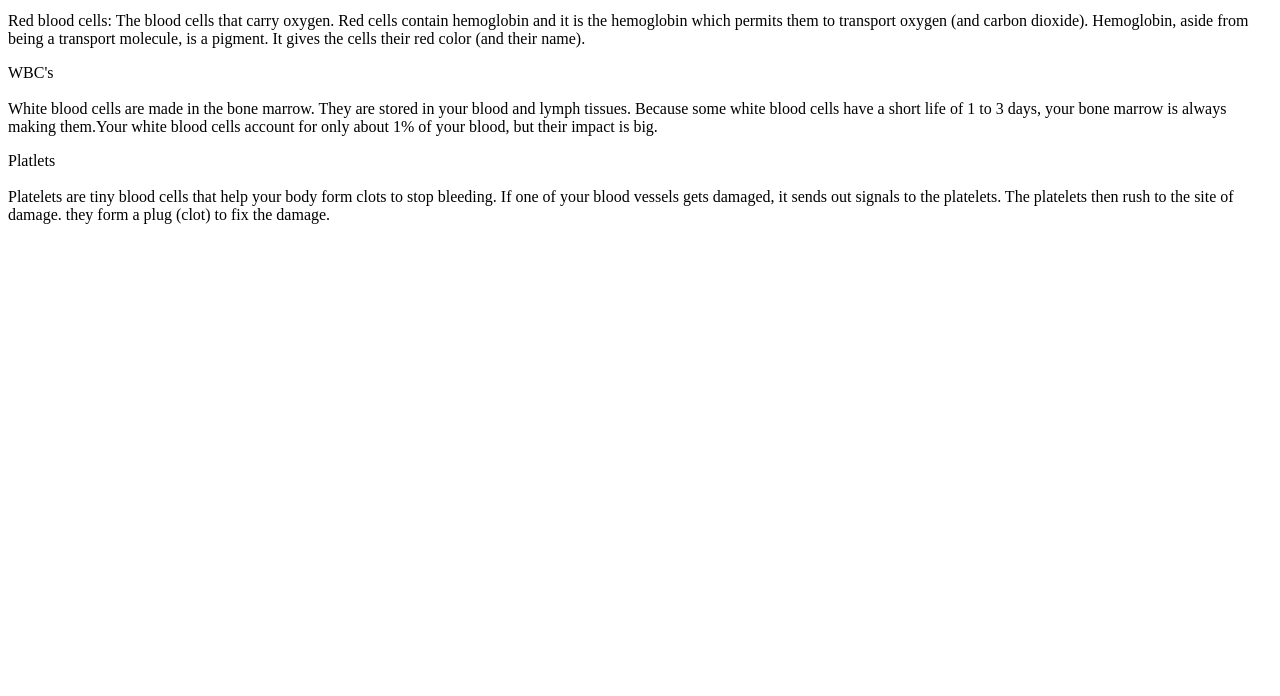
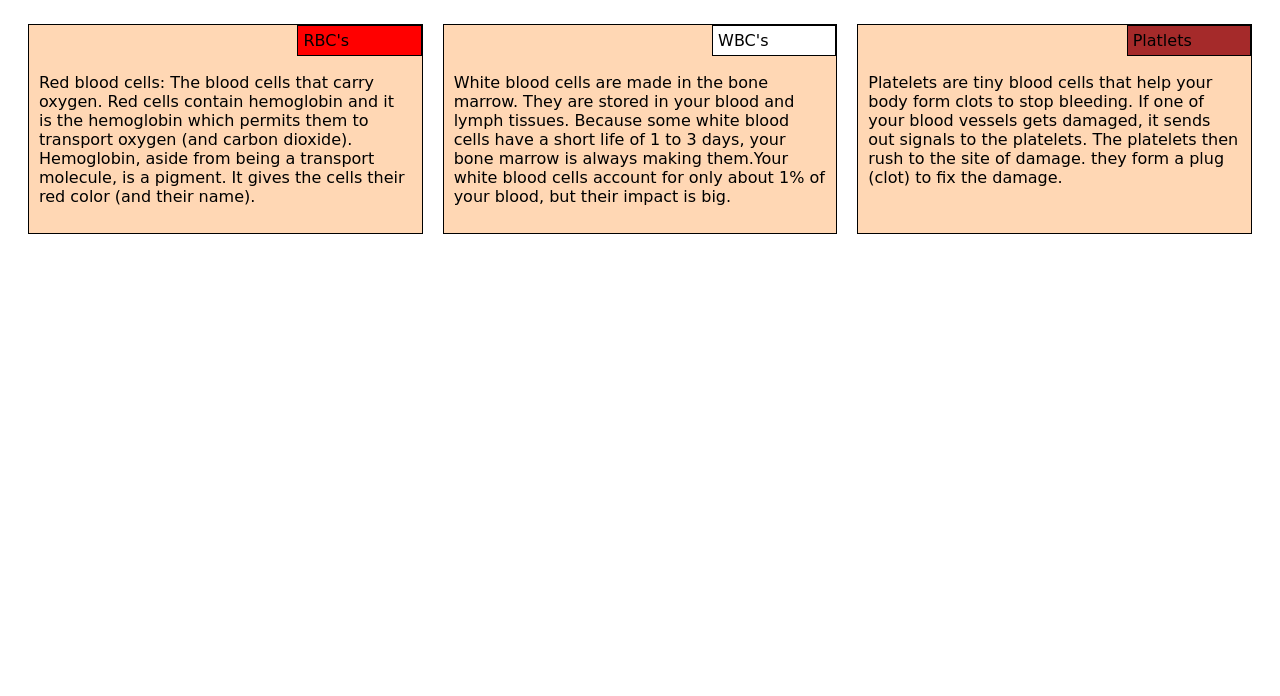
Before and after one commit to aditalware/Coursera_CSS, a plain HTML site: page module2-solution/index.html in a window 1280 px wide. Shown: the part 104-800 px from the top of the page. Drawn offline with Linux system fonts and the light colour scheme.

Commit message:
Update index.html

```diff
--- a/module2-solution/index.html
+++ b/module2-solution/index.html
@@ -6,7 +6,7 @@
     <meta name="viewport" content="width=device-width, initial-scale=1.0">
     <meta http-equiv="X-UA-Compatible" content="ie=edge">
     <title>Assignment Solution for Module 2</title>
-    <link rel="stylesheet" href="css.css">
+    <link rel="stylesheet" href="css/style.css">
 </head>
 <body>
 
```
